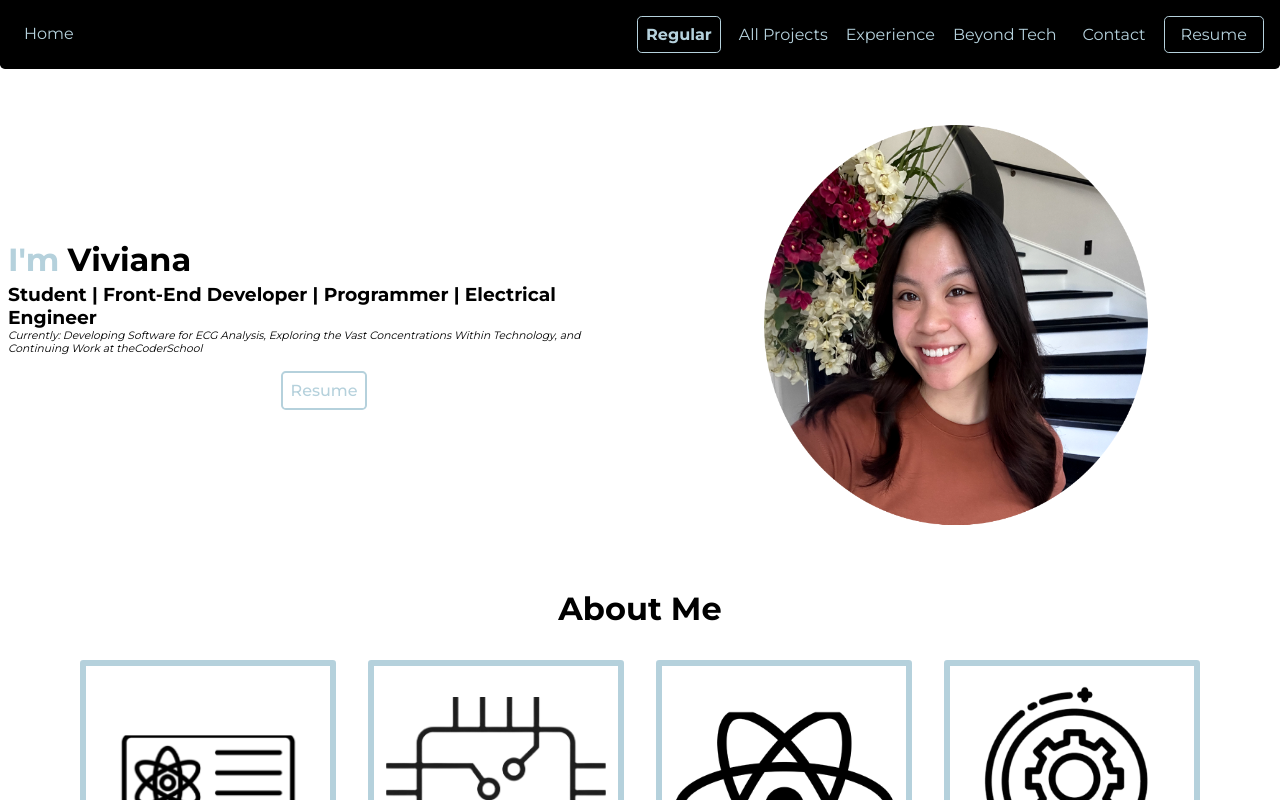
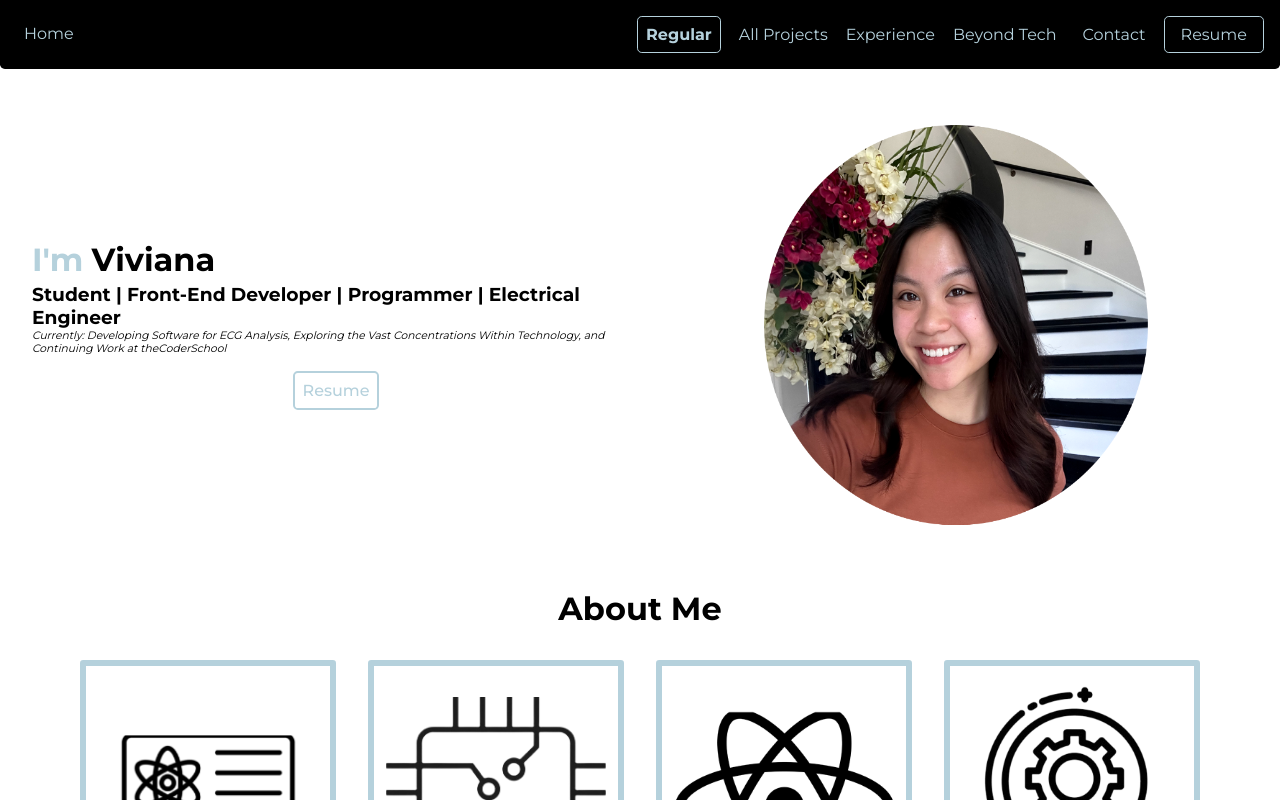
Before and after one commit to tranviviana/tran_portfolio, a React (Create React App) app: page / in a window 1280 px wide. Shown: the top 800 px of the page. Built offline with nearby package versions, Linux system fonts and the light colour scheme.

Commit message:
done for now

```diff
--- a/src/sections/HeroSection.css
+++ b/src/sections/HeroSection.css
@@ -17,6 +17,7 @@
   }
 .hero-left {
     grid-column: 1;
+    margin-left: 1.5rem;
 
 }
 .hero-right {
```
Also changed, not shown: src/data/needtofix.txt.
